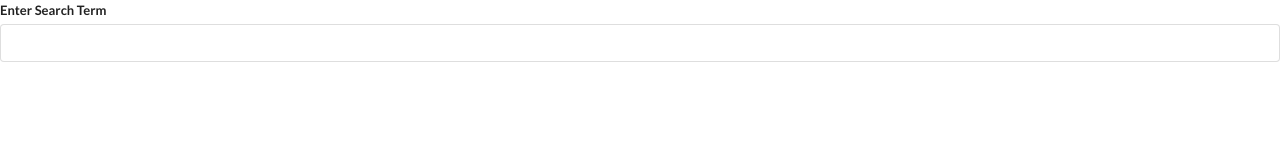
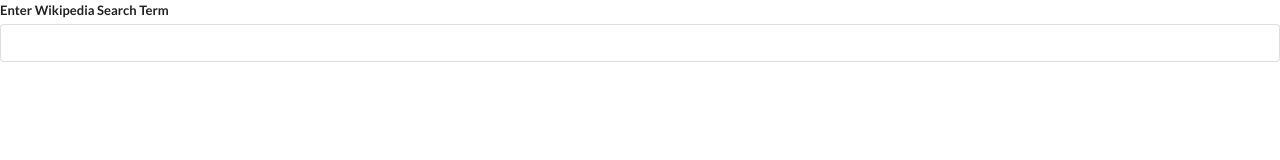
Before and after one commit to joji-harada/widgets, a React (Create React App) app: page / in a window 1280 px wide. Shown: the top 160 px of the page. Built offline with nearby package versions, Linux system fonts and the light colour scheme.

Commit message:
change input label

```diff
--- a/src/components/Search.js
+++ b/src/components/Search.js
@@ -58,7 +58,7 @@
         <div>
             <div className="ui form">
                 <div className="field">
-                    <label>Enter Search Term</label>
+                    <label>Enter Wikipedia Search Term</label>
                     <input
                         className="input"
                         value={term}
```
